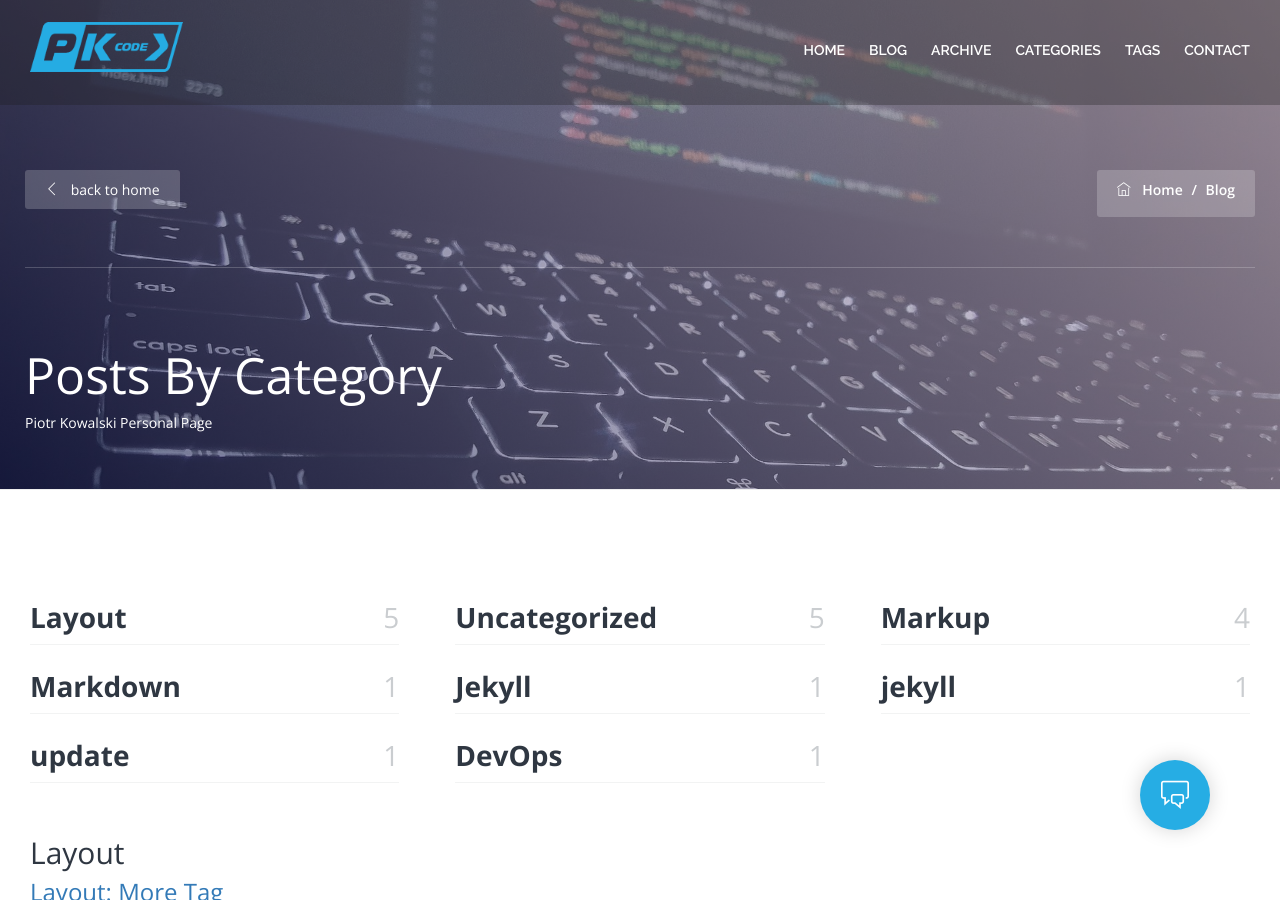
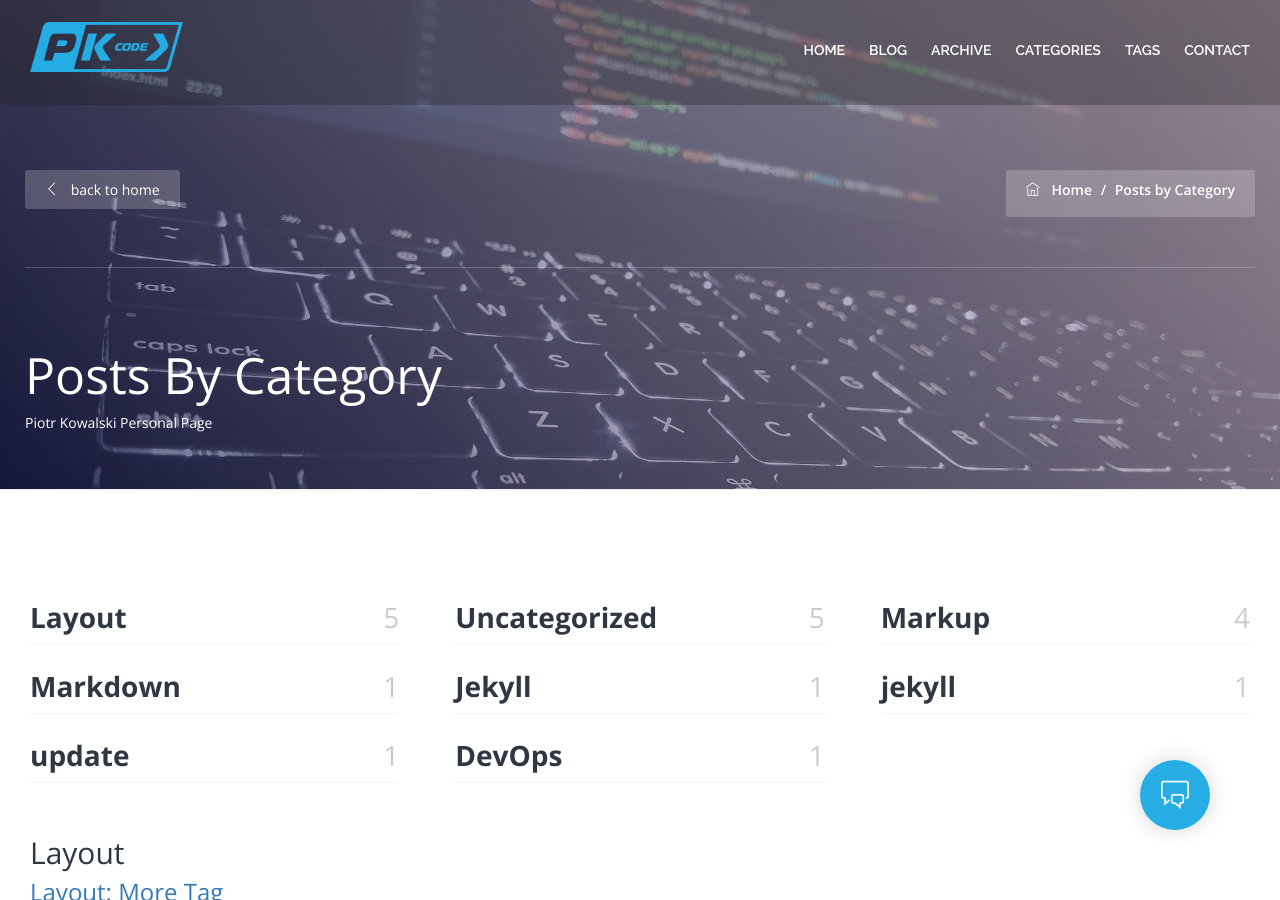
Before and after one commit to bitroniq/bitroniq.github.io, a Jekyll site: the page built from _pages/archive-categories.md, in a window 1280 px wide and 900 px high. Built offline with Jekyll 4.4.1, drawn with Linux system fonts in a browser that asks for light colours; comment, search, counter and statistics services are not loaded.

Commit message:
Updated the intro breadcrumb for layout blog

```diff
--- a/_includes/blog-intro.html
+++ b/_includes/blog-intro.html
@@ -10,7 +10,7 @@ intro -->
         </div>
         <ul class="breadcrumb pull-right">
           <li><a href="{{ site.baseurl }}/"><span class="ti-home"></span> Home</a></li>
-          <li class="active">Blog</li>
+          <li class="active">{{ page.title }}</li>
         </ul>
       </div>
       <div class="page-header-title">
```
